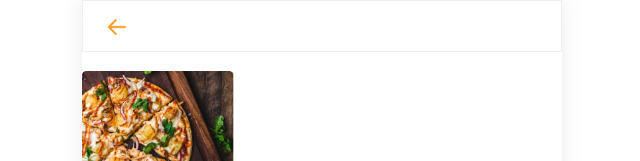
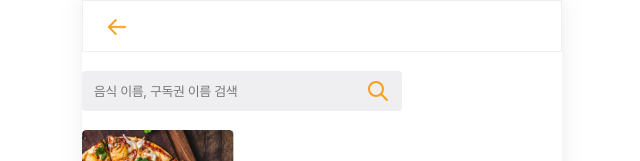
Before and after one commit to jaemisam-a/dangol-sonnim-frontend, a Next.js app: page /test in a window 1280 px wide. Shown: the top 161 px of the page, without its empty margins (318-958 px from the left). Built offline with nearby package versions, Linux system fonts and the light colour scheme.

Commit message:
상단 검색바 구현

```diff
--- a/pages/test/index.tsx
+++ b/pages/test/index.tsx
@@ -7,6 +7,7 @@ import BottomSheet from "customer/components/common/bottomsheet";
 import Layout from "customer/components/common/layout";
 import MainCoupon from "customer/components/coupon/main";
 import StoreThumbnail from "customer/components/StoreThumbnail";
+import SearchBar from "customer/components/SearchBar";
 
 const Test = () => {
   const dummy = {
@@ -27,6 +28,8 @@ const Test = () => {
 
   return (
     <Layout title="테스트 페이지">
+      <br />
+      <SearchBar />
       <br />
       <StoreThumbnail content={dummy} />
       <br />
--- /dev/null
+++ b/src/customer/components/SearchBar.tsx
@@ -0,0 +1,63 @@
+import React, { useRef } from "react";
+import { css } from "@emotion/react";
+
+import { Colors } from "styles/common";
+import Search from "public/icons/Search.svg";
+
+const inputWrapper = css`
+  position: relative;
+  width: fit-content;
+`;
+
+const input = css`
+  background-color: ${Colors.neutral20};
+  border-radius: 4px;
+  width: 20rem;
+  height: 2.5rem;
+  padding: 0.5rem 3.25rem 0.5rem 0.75rem;
+  border: 0;
+  caret-color: ${Colors.amber50};
+
+  &:focus {
+    outline: solid 2px ${Colors.amber50};
+  }
+
+  &::-webkit-search-cancel-button {
+    -webkit-appearance: none;
+    width: 20px;
+    height: 20px;
+    background: url("icons/Close.svg") center center no-repeat;
+    cursor: pointer;
+  }
+`;
+
+const searchIcon = css`
+  position: absolute;
+  right: 0.75rem;
+  top: 50%;
+  transform: translateY(-50%);
+`;
+
+const SearchBar = () => {
+  const inputRef = useRef<HTMLInputElement>(null);
+  const onKeyDown = (e: React.KeyboardEvent<HTMLInputElement>) => {
+    if (e.key === "Enter") {
+      // Todo : 검색
+    }
+  };
+
+  return (
+    <div css={inputWrapper}>
+      <input
+        type="search"
+        placeholder="음식 이름, 구독권 이름 검색"
+        ref={inputRef}
+        css={input}
+        onKeyDown={onKeyDown}
+      />
+      <Search css={searchIcon} />
+    </div>
+  );
+};
+
+export default SearchBar;
--- a/tsconfig.json
+++ b/tsconfig.json
@@ -22,6 +22,6 @@
     },
     "types": ["@emotion/react/types/css-prop"]
   },
-  "include": ["next-env.d.ts", "**/*.ts", "**/*.tsx"],
+  "include": ["next-env.d.ts", "**/*.ts", "**/*.tsx", "./@types/*.d.ts"],
   "exclude": ["node_modules"]
 }
```
Also changed, not shown: @types/custom.d.ts (added, +7 -0 lines), public/icons/Close.svg (added), public/icons/Search.svg (added).
